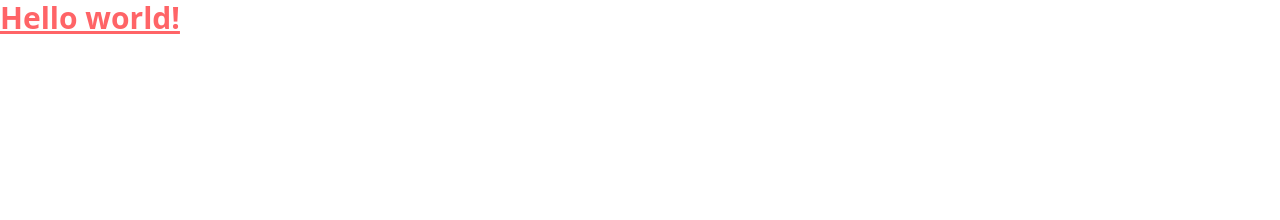
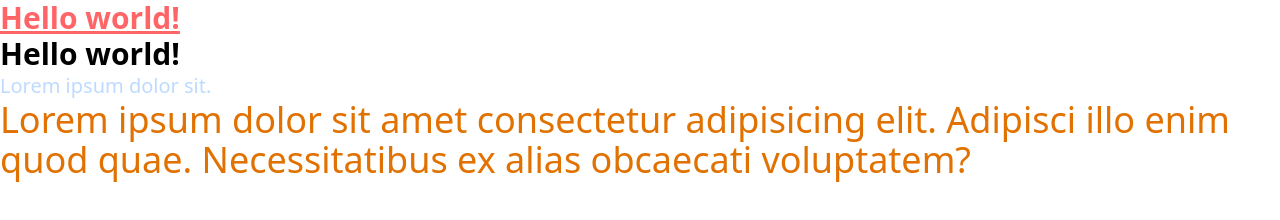
Before and after one commit to George-RB/Traveland, a website: page index.html in a window 1280 px wide. Drawn offline with Linux system fonts and the light colour scheme.

Commit message:
:feat: config tailwind files

```diff
--- a/index.html
+++ b/index.html
@@ -7,5 +7,11 @@
   </head>
   <body>
     <h1 class="text-3xl font-bold underline text-red-400">Hello world!</h1>
+    <h1 class="text-3xl font-bold">Hello world!</h1>
+    <p class="text-xl text-blue-200">Lorem ipsum dolor sit.</p>
+    <p class="text-4xl text-amber-600">
+      Lorem ipsum dolor sit amet consectetur adipisicing elit. Adipisci illo
+      enim quod quae. Necessitatibus ex alias obcaecati voluptatem?
+    </p>
   </body>
 </html>
```
Also changed, not shown: package.json (+11 -0 lines), src/output.css.
